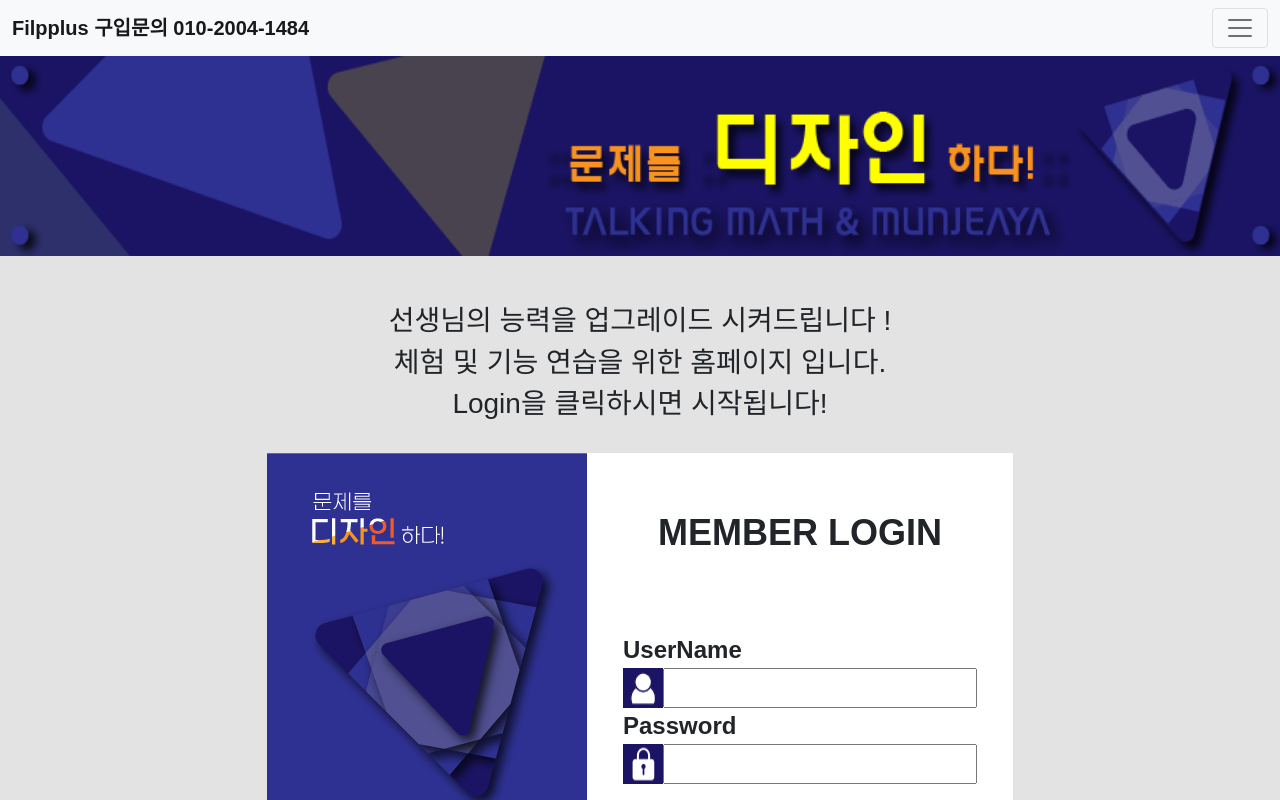
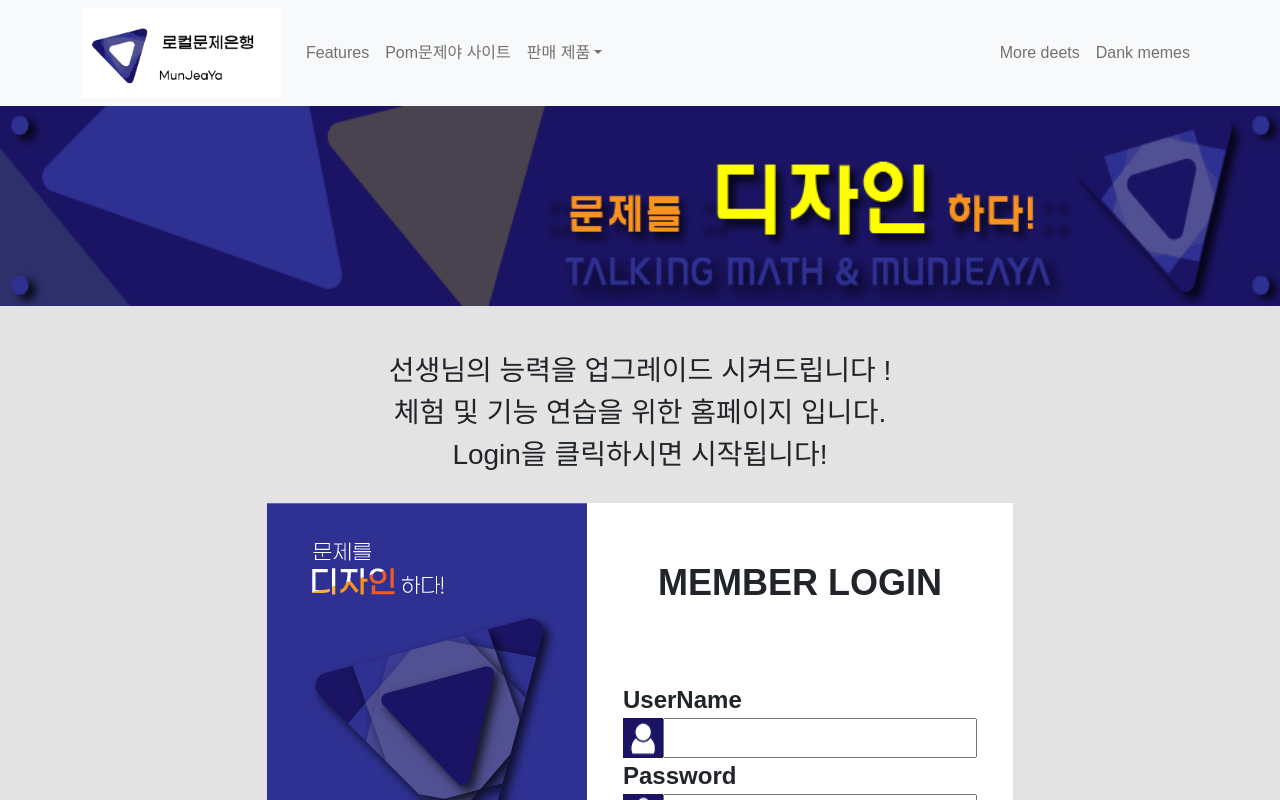
Before and after one commit to zxver1000/MunJeaYa, a React (Create React App) app: page /BasicInformation in a window 1280 px wide. Shown: the top 800 px of the page. Built offline with nearby package versions, Linux system fonts and the light colour scheme.

Commit message:
상단바변경

```diff
--- a/src/App.js
+++ b/src/App.js
@@ -1,6 +1,6 @@
 import "./style/App.css";
 import "./style/main.css";
-
+import navlogo from "./assets/nav_logo.png";
 import { Link, Route, BrowserRouter, Switch } from "react-router-dom";
 import {
   Navbar,
@@ -34,49 +34,35 @@ import mainlog from "./assets/main_logo.png";
 import Login_new from "./views/login";
 function 상단바() {
   return (
-    <Navbar bg="light" expand={false}>
-      <Container fluid>
-        <Navbar.Brand href="#" style={{ fontWeight: "bold" }}>
-          Filpplus 구입문의 010-2004-1484
+    <Navbar collapseOnSelect expand="lg" bg="light" variant="light">
+      <Container>
+        <Link to="/main">
+          <Navbar.Brand>
+            <img src={navlogo} alt="" style={{ width: "200px" }} />
           </Navbar.Brand>
-
-        <Navbar.Toggle aria-controls="offcanvasNavbar" />
-        <Navbar.Offcanvas
-          id="offcanvasNavbar"
-          aria-labelledby="offcanvasNavbarLabel"
-          placement="end"
-        >
-          <Offcanvas.Header closeButton>
-            <Offcanvas.Title id="offcanvasNavbarLabel">
-              Offcanvas
-            </Offcanvas.Title>
-          </Offcanvas.Header>
-          <Offcanvas.Body>
-            <Nav className="justify-content-end flex-grow-1 pe-3">
-              <Nav.Link href="#action1">Home</Nav.Link>
-              <Nav.Link href="#action2">Link</Nav.Link>
-              <NavDropdown title="Dropdown" id="offcanvasNavbarDropdown">
-                <NavDropdown.Item href="#action3">Action</NavDropdown.Item>
-                <NavDropdown.Item href="#action4">
-                  Another action
-                </NavDropdown.Item>
+        </Link>
+        <Navbar.Toggle aria-controls="responsive-navbar-nav" />
+        <Navbar.Collapse id="responsive-navbar-nav">
+          <Nav className="me-auto">
+            <Nav.Link href="#features">Features</Nav.Link>
+            <Nav.Link href="#pricing">Pom문제야 사이트</Nav.Link>
+            <NavDropdown title="판매 제품" id="collasible-nav-dropdown">
+              <NavDropdown.Item href="#action/3.1">보급형</NavDropdown.Item>
+              <NavDropdown.Item href="#action/3.2">고급형</NavDropdown.Item>
+              <NavDropdown.Item href="#action/3.3">Something</NavDropdown.Item>
               <NavDropdown.Divider />
-                <NavDropdown.Item href="#action5">
-                  Something else here
+              <NavDropdown.Item href="#action/3.4">
+                Separated link
               </NavDropdown.Item>
             </NavDropdown>
           </Nav>
-            <Form className="d-flex">
-              <FormControl
-                type="search"
-                placeholder="Search"
-                className="me-2"
-                aria-label="Search"
-              />
-              <Button variant="outline-success">Search</Button>
-            </Form>
-          </Offcanvas.Body>
-        </Navbar.Offcanvas>
+          <Nav>
+            <Nav.Link href="#deets">More deets</Nav.Link>
+            <Nav.Link eventKey={2} href="#memes">
+              Dank memes
+            </Nav.Link>
+          </Nav>
+        </Navbar.Collapse>
       </Container>
     </Navbar>
   );
@@ -91,11 +77,12 @@ function App() {
         <Link to="/main">
           <img className="main-background" src={mainlog} />
         </Link>
+
+        <Switch>
           <Route exact path="/">
             <Logins />
           </Route>
 
-        <Switch>
           <Route exact path="/test">
             <Login_new />
           </Route>
@@ -146,7 +133,6 @@ function App() {
           </Route>
         </Switch>
       </div>
-      <FontAwesomeIcon icon="fa-solid fa-house-chimney" size="4x" />
     </div>
   );
 }
```
Also changed, not shown: src/assets/nav_logo.png (added). Lines whose indentation alone changed are shown as unchanged.
